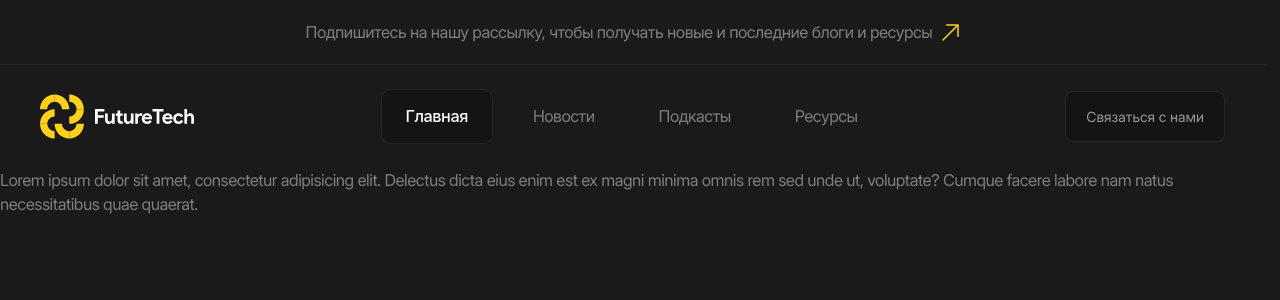
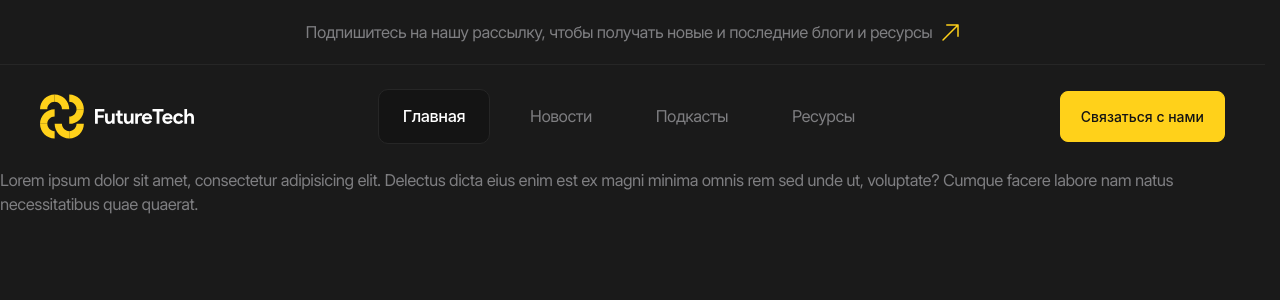
Before and after one commit to CondoR-R/future-tech, a React (Vite) app: page / in a window 1280 px wide. Shown: the top 300 px of the page. Built offline with nearby package versions, Linux system fonts and the light colour scheme; a web font is replaced by a local one.

Commit message:
add header

```diff
--- a/src/components/common/button/_button.scss
+++ b/src/components/common/button/_button.scss
@@ -17,4 +17,18 @@
     font-size: rem(14);
     border-radius: rem(8);
   }
+
+  @include hover {
+    color: var(--color-accent);
+    border-color: var(--color-accent);
+    background-color: var(--color-dark-10);
+  }
+
+  &--accent {
+    background-color: var(--color-accent);
+    border-color: var(--color-accent);
+    color: var(--color-dark);
+    font-weight: 500;
+    border-radius: rem(8);
+  }
 }
```
